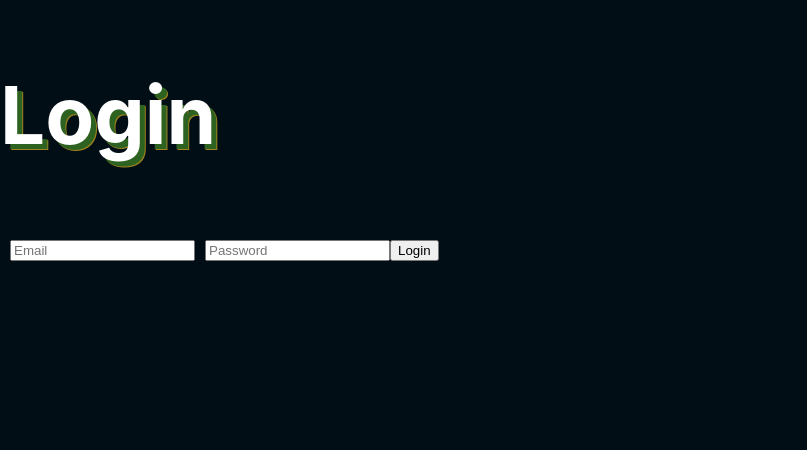
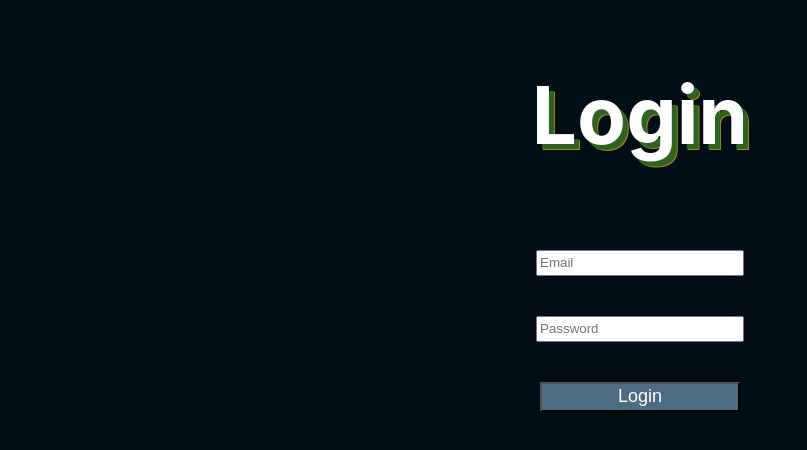
Before and after one commit to YashSingh08/UcerfacetFullStackDevelopmentAssessment, a React (Create React App) app in the folder frontend/: page / in a window 1280 px wide. Shown: the top 450 px of the page, without its empty margins (0-807 px from the left). Built offline with nearby package versions, Linux system fonts and the light colour scheme.

Commit message:
updating login component

```diff
--- a/frontend/src/components/Login.css
+++ b/frontend/src/components/Login.css
@@ -1,10 +1,30 @@
+.login_page {
+    text-align: center;
+}
 .login_page h2{
     color: #ffffff;
     font-size: 80px;
-    text-shadow: 5px 5px #2d6221, 6px 6px #9f831e
+    text-shadow: 5px 5px #2d6221, 6px 6px #9f831e;
+
 }
 
-.login_input {
-    margin: 10px;
-
+.login_inputs {
+    margin: 20px;
 }
+.email_field {
+    margin: 20px;
+    width: 200px;
+    height: 20px;
+}
+.password_field {
+    margin: 20px;
+    width: 200px;
+    height: 20px;
+}
+.login_button button{
+    width: 200px;
+    height: 30px;
+    background-color: #4d6c82;
+    color: #fff;
+    font-size: large;
+}
--- a/frontend/src/components/Login.js
+++ b/frontend/src/components/Login.js
@@ -27,20 +27,30 @@ function Login() {
   return (
     <div className="login_page">
       <h2>Login</h2>
+      <div className="login_inputs">
+        <div className="email_input">
           <input
-        className="login_input"
+            className="email_field"
             type="email"
             placeholder="Email"
             value={email}
             onChange={(e) => setEmail(e.target.value)}
             />
+        </div>
+        <div className="password_input">
           <input
+          className="password_field"
             type="password"
             placeholder="Password"
             value={password}
             onChange={(e) => setPassword(e.target.value)}
           />
+        </div>
+
+      </div>
+      <div className="login_button">
         <button onClick={handleLogin}>Login</button>
+      </div>
       <p>{message}</p>
     </div>
   );
```
Lines whose indentation alone changed are shown as unchanged.
